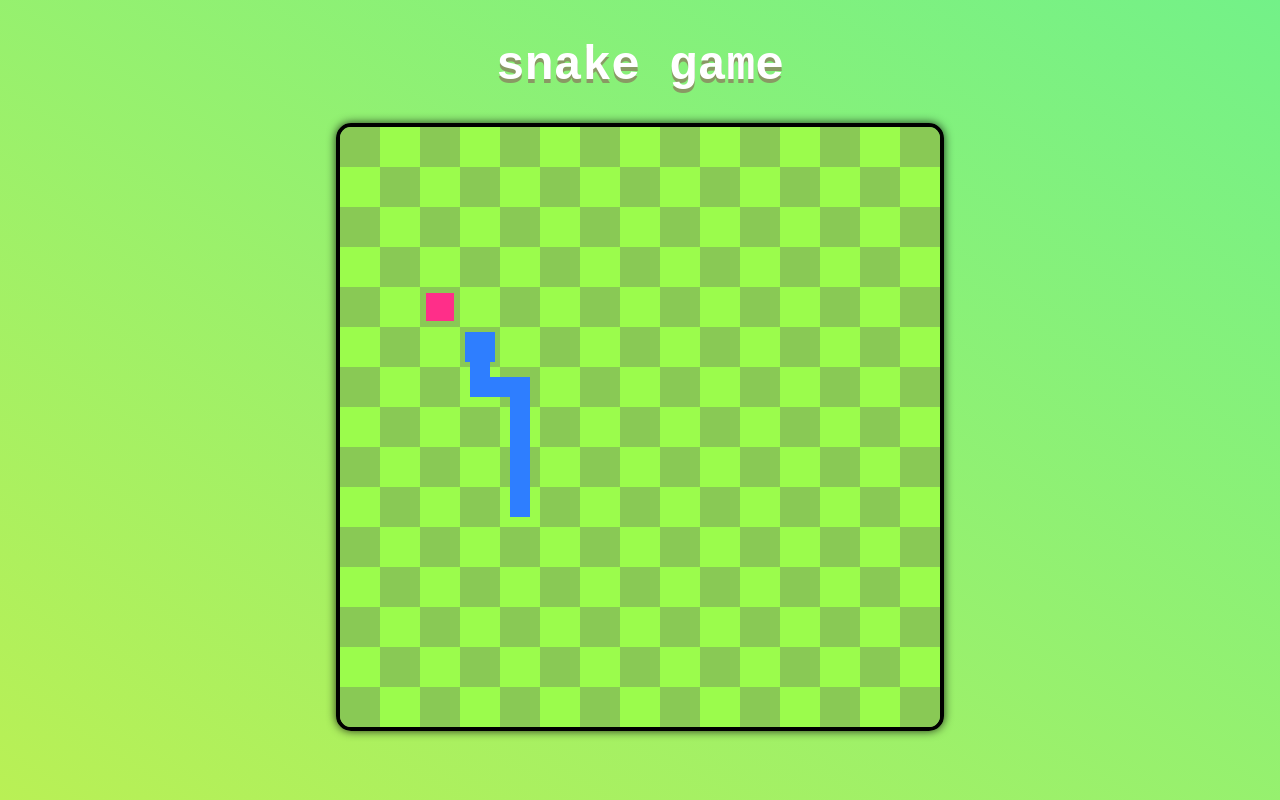
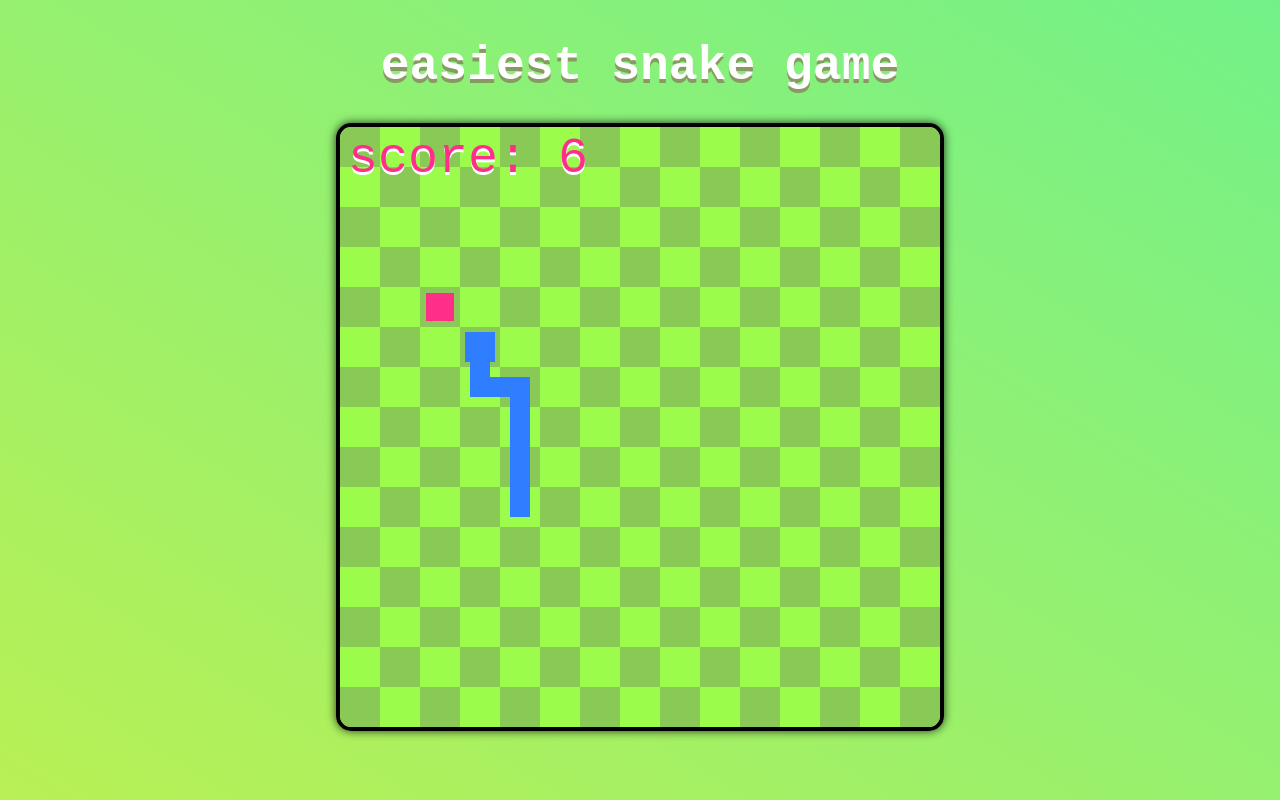
Before and after one commit to jvpiovezan/easiest-snake-game, a plain HTML site: page index.html in a window 1280 px wide. Drawn offline with Linux system fonts and the light colour scheme.

Commit message:
added scoreboard

```diff
--- a/index.html
+++ b/index.html
@@ -4,14 +4,14 @@
   <meta charset="UTF-8">
   <meta http-equiv="X-UA-Compatible" content="IE=edge">
   <meta name="viewport" content="width=device-width, initial-scale=1.0">
-  <title>snake game</title>
+  <title>easiest snake game</title>
   <!-- styling -->
   <link rel="stylesheet" href="styles.css">
   <!-- real programming lol -->
   <script src="./js/main.js" defer></script>
 </head>
 <body>
-  <h1 id="title">snake game</h1>
+  <h1 id="title">easiest snake game</h1>
   <canvas id="gameScreen" width="0" height="0"></canvas>
 </body>
 </html>
--- a/js/main.js
+++ b/js/main.js
@@ -141,10 +141,23 @@ function Food(x, y) {
   }
 }
 
-function Game(canvas, snake, food) {
+function Scoreboard(score) {
+  this.score = score
+
+  this.draw = (context) => {
+    context.font = '50px monospace'
+    context.fillStyle = 'white'
+    context.fillText(`score: ${this.score}`, 8, 48)
+    context.fillStyle = '#ff2e89'
+    context.fillText(`score: ${this.score}`, 8, 45)
+  }
+}
+
+function Game(canvas, snake, food, scoreboard) {
   this.canvas = canvas
   this.snake = snake
   this.food = food
+  this.scoreboard = scoreboard
 
   this.draw = () => {
     this.canvas.drawBackground()
@@ -159,6 +172,9 @@ function Game(canvas, snake, food) {
       this.canvas.squareWidth,
       this.canvas.squareHeight,
       6
+    )
+    this.scoreboard.draw(
+      this.canvas.context
     )
   }
 
@@ -197,7 +213,14 @@ function Game(canvas, snake, food) {
 
     if (!unableToMove) this.snake.move(direction, eatenFood)
 
-    if (eatenFood && !unableToMove) this.food.generateFood(this.canvas.checkerboardColumns, this.canvas.checkerboardRows, this.snake.bodyParts)
+    if (eatenFood && !unableToMove) {
+      this.food.generateFood(
+        this.canvas.checkerboardColumns,
+        this.canvas.checkerboardRows,
+        this.snake.bodyParts
+      )
+      this.scoreboard.score += 1
+    }
 
     this.draw()
   }
@@ -215,18 +238,22 @@ function startGame() {
   )
   gameScreen.initialize()
 
-  const snake = new Snake([
+  const snakeInitialState = [
     { x: 3, y: 5 },
     { x: 3, y: 6 },
     { x: 4, y: 6 },
     { x: 4, y: 7 },
     { x: 4, y: 8 },
     { x: 4, y: 9 }
-  ])
+  ]
+
+  const snake = new Snake(snakeInitialState)
+
+  const scoreboard = new Scoreboard(snakeInitialState.length)
 
   const food = new Food(2, 4)
 
-  const game = new Game(gameScreen, snake, food)
+  const game = new Game(gameScreen, snake, food, scoreboard)
   game.draw()
 }
 
```
